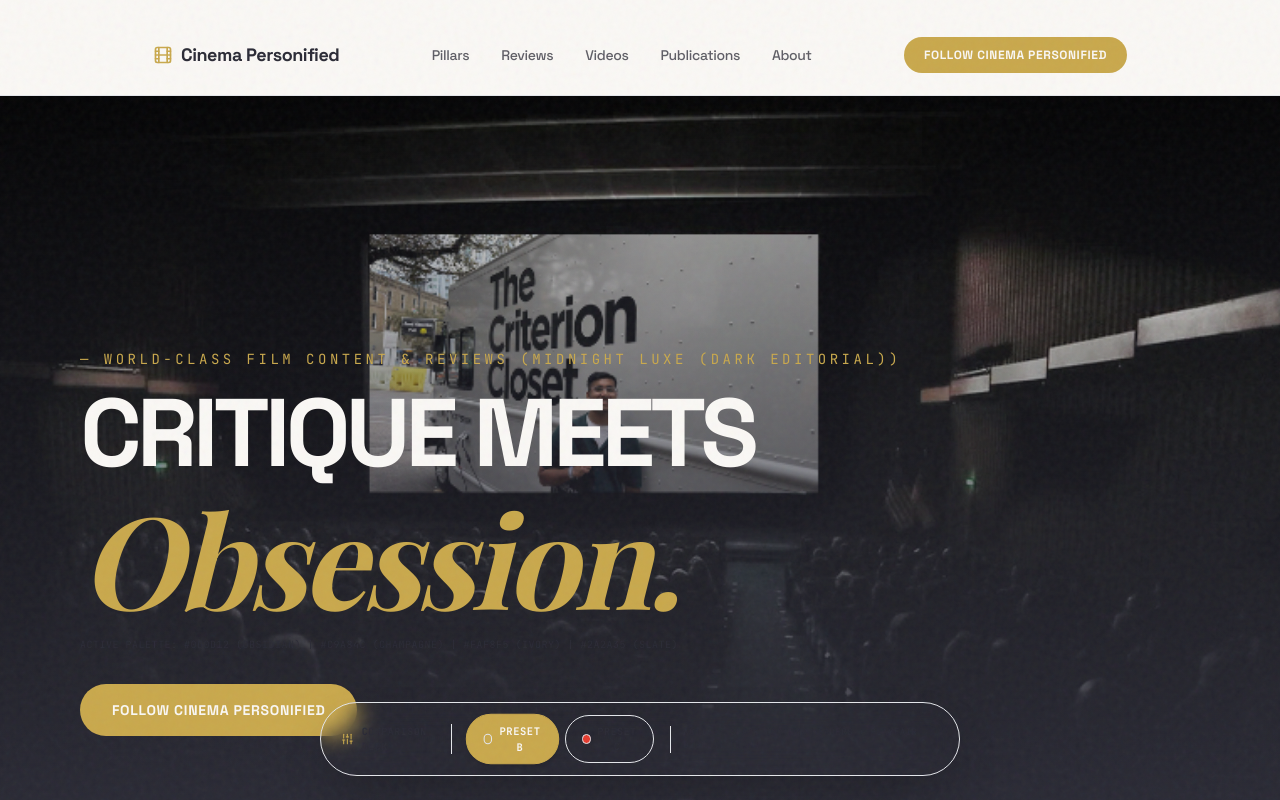
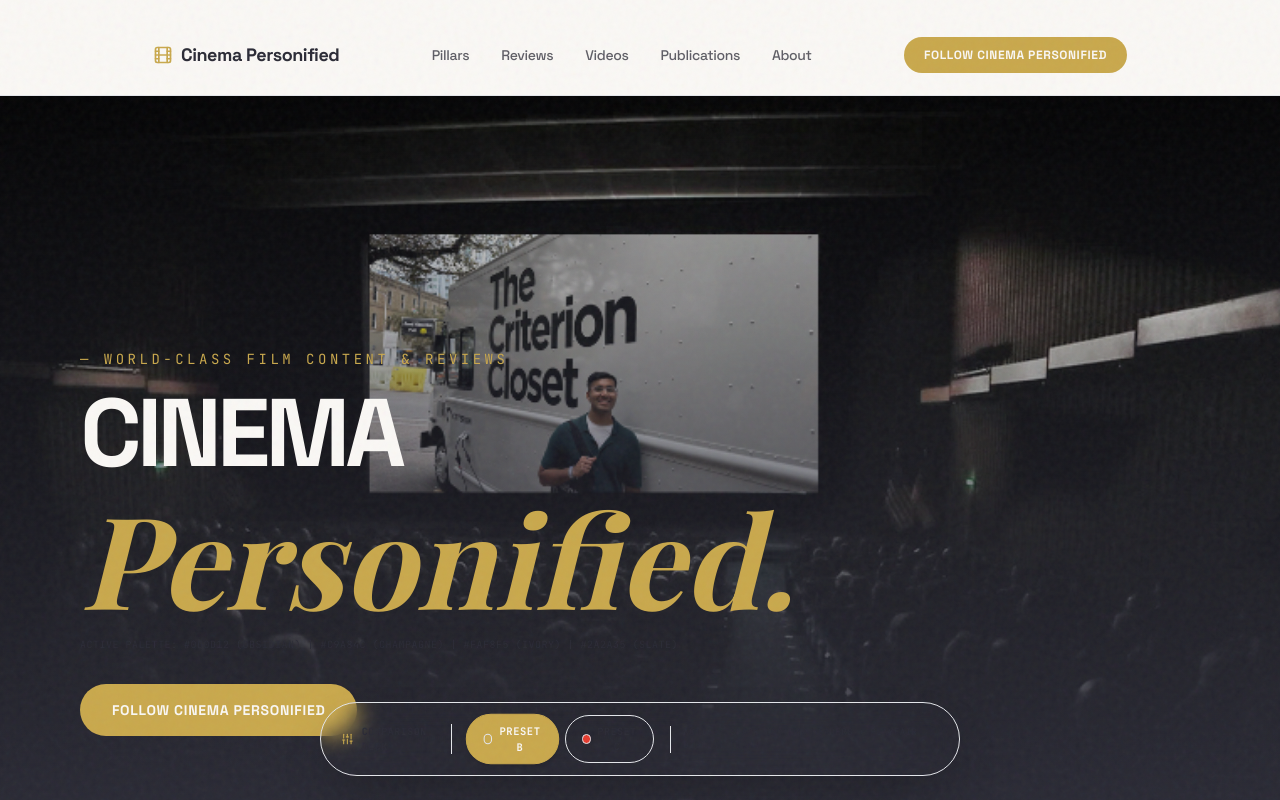
Before and after one commit to VAkarsh20/cinemapersonified_website, a React (Vite) app: page / in a window 1280 px wide. Shown: the top 800 px of the page. Built offline with nearby package versions, Linux system fonts and the light colour scheme; a web font is replaced by a local one.

Commit message:
style: remove hero tagline, change hero title to Cinema Personified, and fix fi ligature spacing

```diff
--- a/src/App.jsx
+++ b/src/App.jsx
@@ -1375,11 +1375,11 @@ export default function App() {
             {/* Content pushed to bottom-left third */}
             <div className="relative z-10 max-w-4xl text-left">
               <p ref={heroSubheadingRef} className="font-mono text-accent text-xs md:text-sm uppercase tracking-[0.25em] mb-4 transition-colors duration-500">
-                — WORLD-CLASS FILM CONTENT & REVIEWS ({activePreset.tagline})
+                — WORLD-CLASS FILM CONTENT & REVIEWS
               </p>
               <h1 ref={heroHeadingRef} className="text-5xl md:text-8xl font-bold tracking-tighter text-offwhite flex flex-col gap-1 leading-[0.9]">
-                <span className="font-sans font-extrabold uppercase transition-all duration-500">{activePreset.heroSans}</span>
-                <span className="font-drama text-accent text-7xl md:text-9xl mt-2 italic transition-all duration-500">{activePreset.heroDrama}</span>
+                <span className="font-sans font-extrabold uppercase transition-all duration-500">Cinema</span>
+                <span className="font-drama text-accent text-7xl md:text-9xl mt-2 italic tracking-normal no-ligatures transition-all duration-500">Personified.</span>
               </h1>
               <div className="mt-4 font-mono text-[10px] uppercase text-offwhite/50 tracking-wider">
                 Active Palette: {activePreset.palette.join(" | ")}
```
